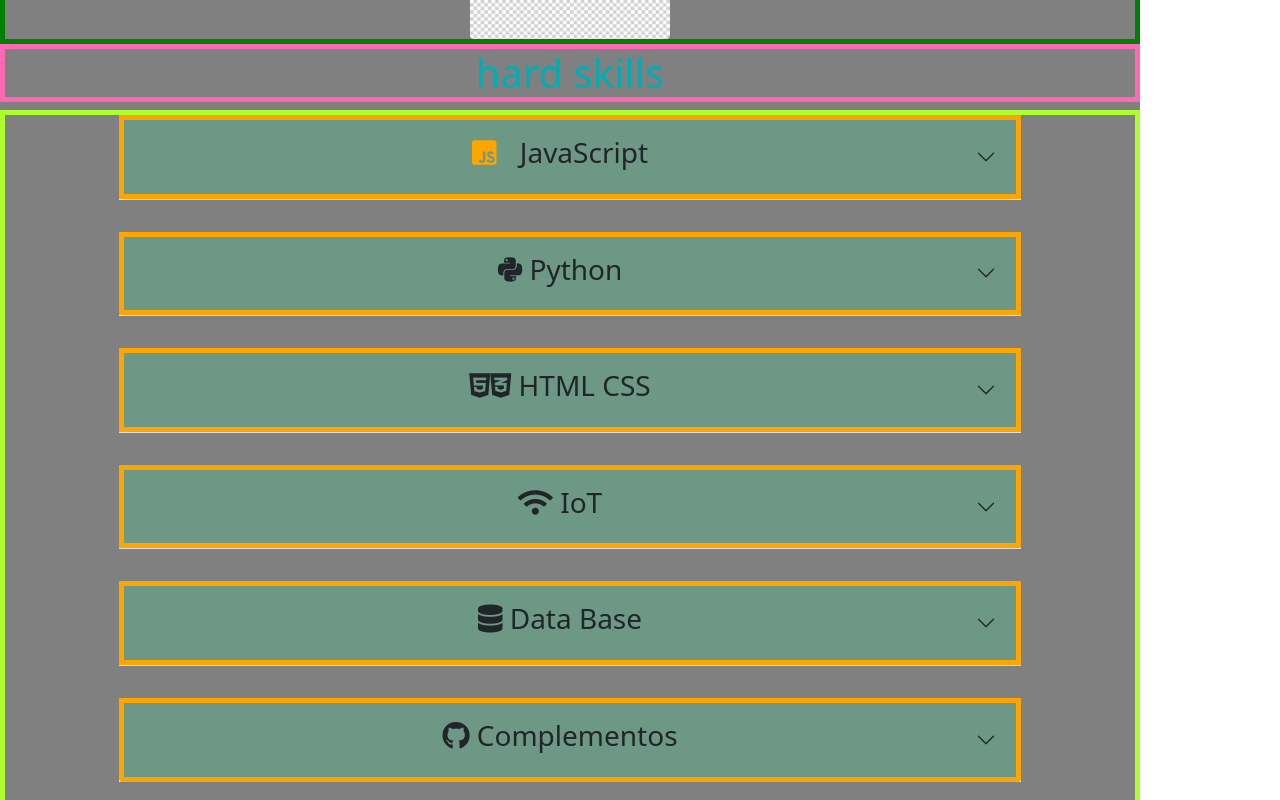
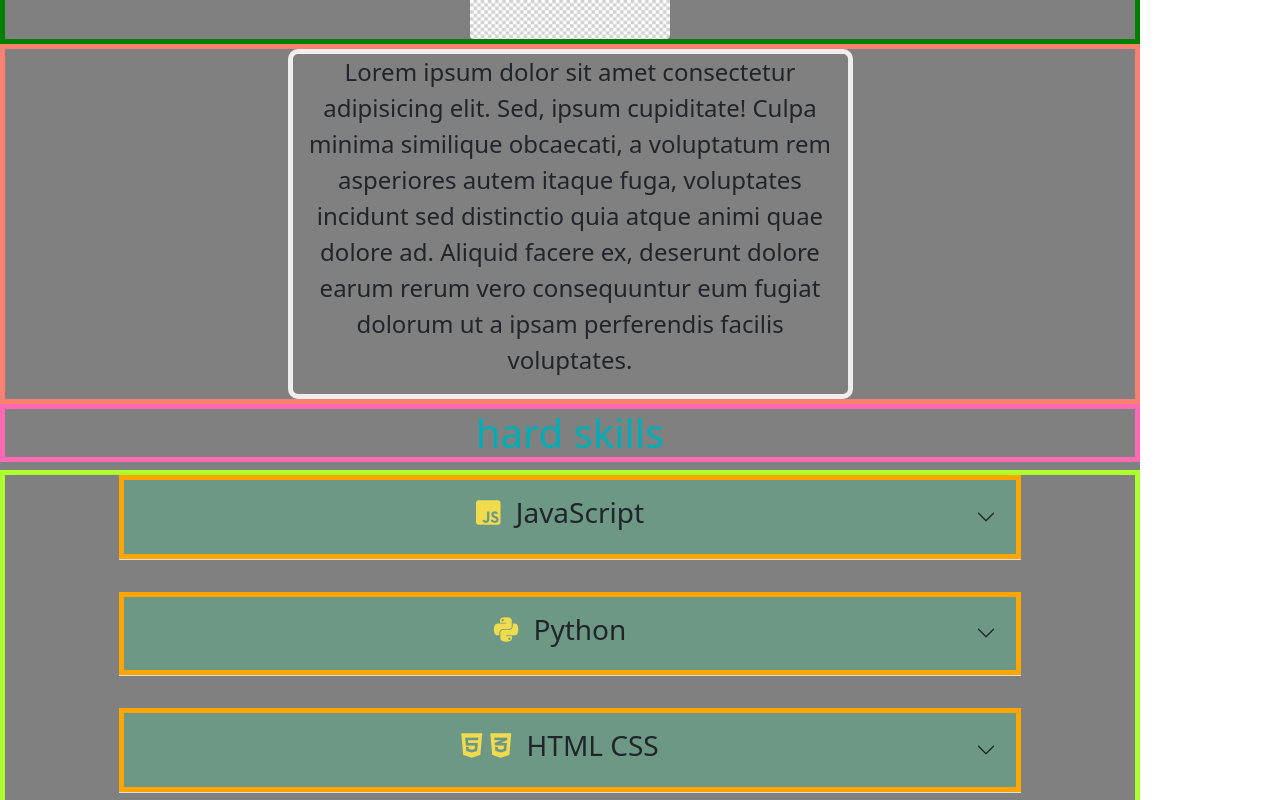
Before and after one commit to gastonm1998/portafolio-web-angular, an Angular app: page / in a window 1280 px wide. Shown: the part 1260-2060 px from the top of the page. Built offline with nearby package versions, Linux system fonts and the light colour scheme.

Commit message:
agregado la descripcion de la imagen

```diff
--- a/src/app/about-me/about-me.component.css
+++ b/src/app/about-me/about-me.component.css
@@ -12,3 +12,28 @@
     color: #00ADB5;
     border: 5px solid hotpink;
 }
+
+.contenedor-imagen{
+    /*margin: 0;
+    padding: 0;*/
+    border: 5px solid salmon;
+    margin: 0;
+    padding: 0;
+    height: auto;
+    width: 100%;
+    display: flex;
+    justify-content: center;
+    align-items: center;
+}
+
+.descripcion-imagen{
+
+    width: 50%;
+    height: auto;
+    text-align: center;
+    font-size: 1.5rem;
+
+
+    border:  5px solid #EEEEEE;
+    border-radius: 10px;
+}
--- a/src/app/about-me/about-me.component.html
+++ b/src/app/about-me/about-me.component.html
@@ -2,7 +2,19 @@
 
     <h1 class="prueba">about me</h1>
 
+
     <app-imagen></app-imagen>
+    <div class="contenedor-imagen">
+
+        <div class="descripcion-imagen">
+            <p> Lorem ipsum dolor sit amet consectetur adipisicing elit. Sed, ipsum cupiditate! Culpa minima similique obcaecati, a voluptatum rem asperiores autem itaque fuga, voluptates incidunt sed distinctio quia atque animi quae dolore ad. Aliquid facere ex, deserunt dolore earum rerum vero consequuntur eum fugiat dolorum ut a ipsam perferendis facilis voluptates.</p>
+
+        </div>
+
+
+    </div>
+
+
     <h1 class="prueba text-center">hard skills</h1>
     <app-hard-skills></app-hard-skills>
 </div>
--- a/src/app/presentacion/hard-skills/hard-skills.component.css
+++ b/src/app/presentacion/hard-skills/hard-skills.component.css
@@ -82,10 +82,40 @@
 
 
 
-
+/* logos*/
 
 
 #logojs{
-    color: orange;
-    padding-right: 1rem;
+    color: #F0DB4F;
+    padding-right: 0.5rem;
 }
+
+#logo-py{
+    color: #F0DB4F;
+    padding-right: 0.5rem;
+}
+
+#logo-html{
+    color: #F0DB4F;
+    padding-right: 0.5rem;
+}
+
+#logo-css{
+    color: #F0DB4F;
+    padding-right: 0.5rem;
+}
+
+#logo-iot{
+    color: #F0DB4F;
+    padding-right: 0.5rem;
+}
+
+#logo-database{
+    color: #F0DB4F;
+    padding-right: 0.5rem;
+}
+
+#logo-comp{
+    color: #F0DB4F;
+    padding-right: 0.5rem;
+}
```
Also changed, not shown: src/app/app.component.html (line endings or trailing spaces).
